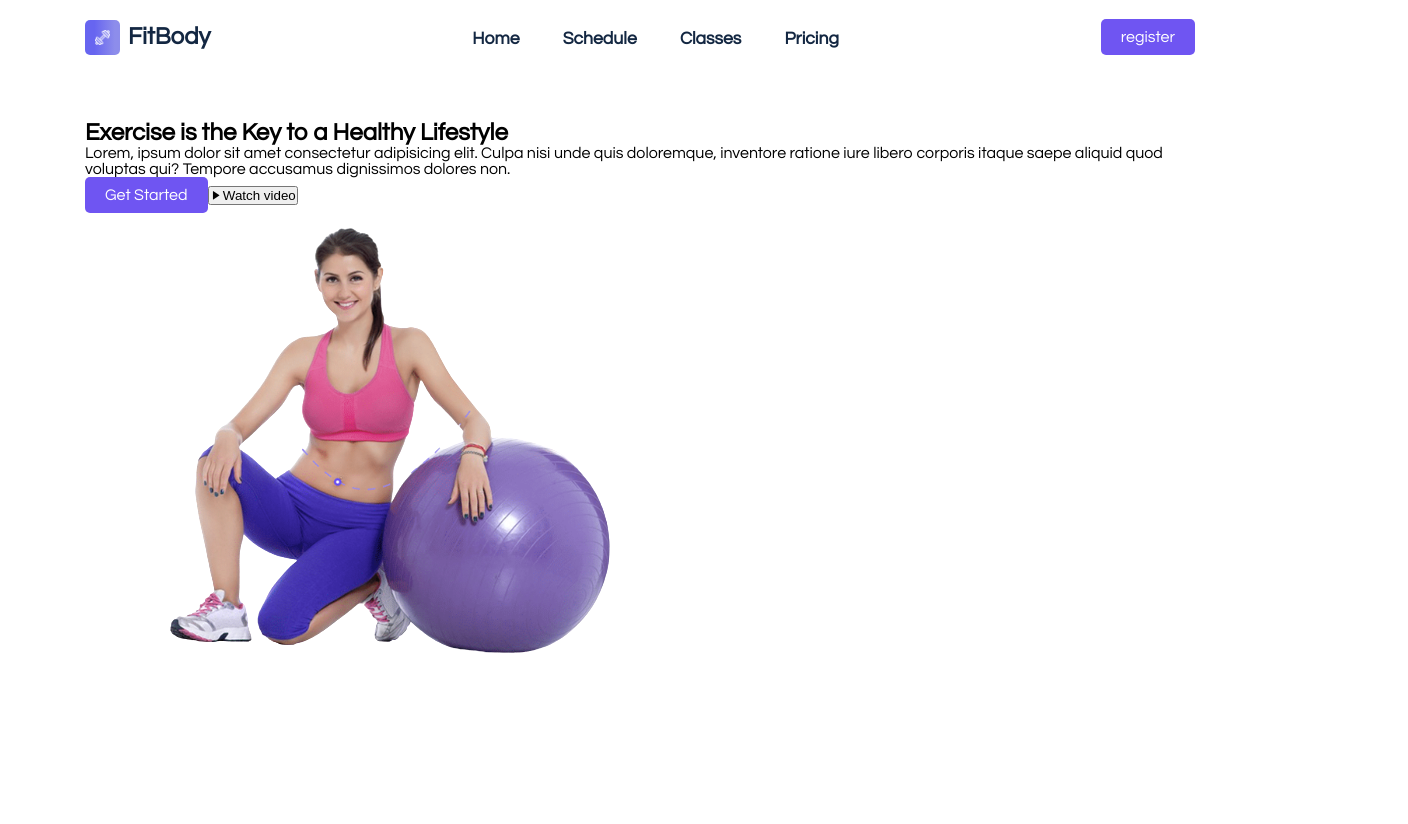
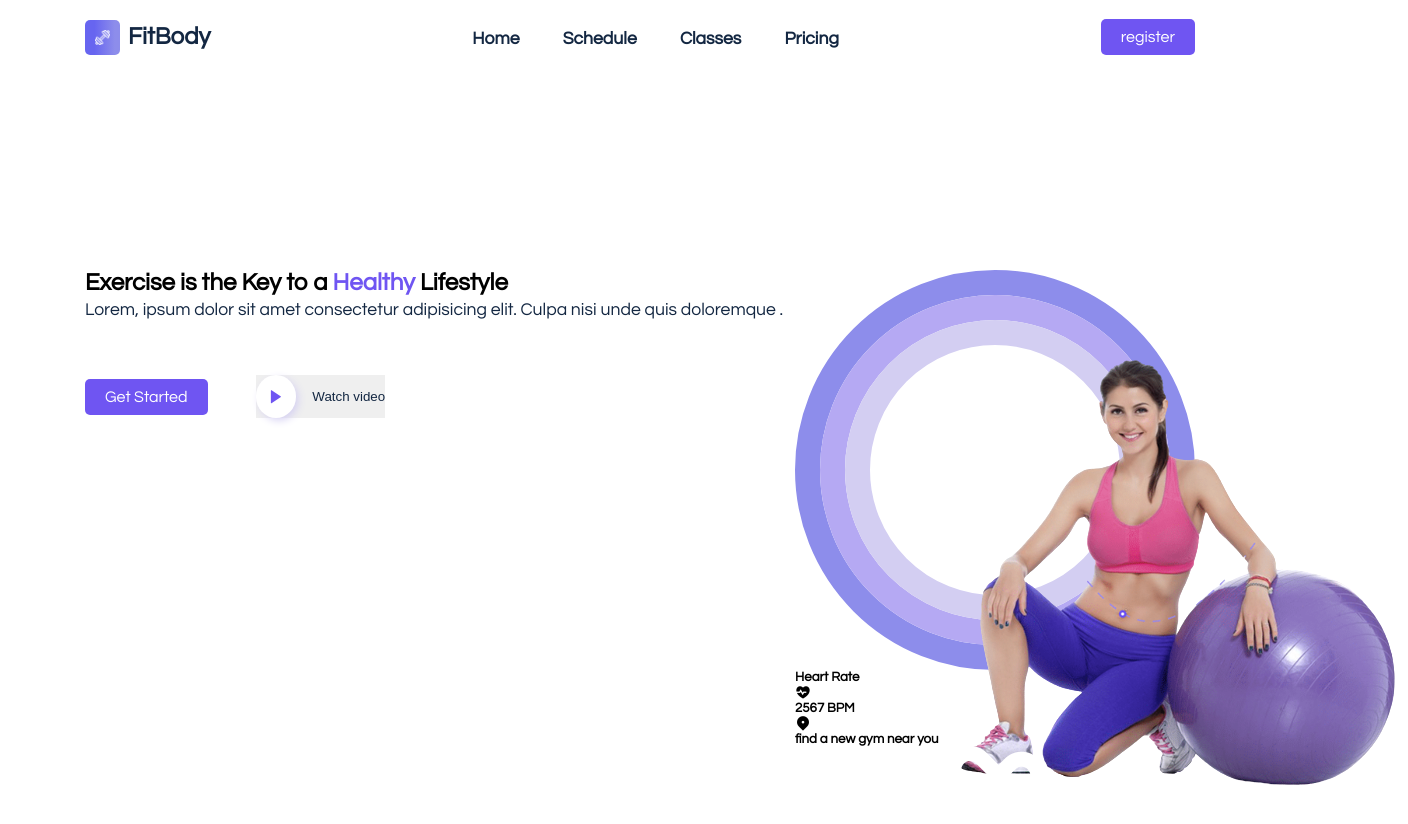
Before and after one commit to mariaemf/gym-website-reactjs, a React (Create React App) app: page / in a window 1280 px wide. Shown: the top 824 px of the page, 1408 px wide, since content can reach past the window. Before the commit the page ends 800 px from the top, so only its background shows below. Built offline with nearby package versions, Linux system fonts and the light colour scheme.

Commit message:
development od page hero stylizations, divs abd className incremetation

```diff
--- a/src/components/UI/Hero.js
+++ b/src/components/UI/Hero.js
@@ -1,5 +1,7 @@
 import React from "react";
+import dumbleIcon from "../../assets/img/dumble.png";
 import heroImg from "../../assets/img/gym-02.png";
+import "../../styles/hero.css";
 
 const Hero = () => {
   return (
@@ -15,14 +17,12 @@ const Hero = () => {
 
             <p>
               Lorem, ipsum dolor sit amet consectetur adipisicing elit. Culpa
-              nisi unde quis doloremque, inventore ratione iure libero corporis
-              itaque saepe aliquid quod voluptas qui? Tempore accusamus
-              dignissimos dolores non.
+              nisi unde quis doloremque .
             </p>
 
-            <div className="hero-btns">
+            <div className="hero__btns">
               <button className="register__btn">Get Started </button>
-              <button className="watch_btn">
+              <button className="watch__btn">
                 <span>
                   <i class="ri-play-fill"></i>
                 </span>
@@ -43,6 +43,22 @@ const Hero = () => {
                   </div>
                 </div>
               </div>
+              <div className="heart__rate">
+                <h5>Heart Rate</h5>
+                <span>
+                  <i class="ri-heart-pulse-fill"></i>
+                </span>
+                <h5>2567 BPM</h5>
+              </div>
+              <div className="gym__location">
+                <span>
+                  <i class="ri-map-pin-2-fill"></i>
+                </span>
+                <h5>find a new gym near you</h5>
+              </div>
+              <div className="duble__icon">
+                <img src={dumbleIcon} alt="" />
+              </div>
             </div>
           </div>
         </div>
--- /dev/null
+++ b/src/styles/hero.css
@@ -0,0 +1,75 @@
+.hero__wrapper {
+  display: flex;
+  justify-content: space-between;
+  padding-top: 150px;
+}
+
+
+.hero__content .section__title {
+  font-stretch: 3rem;
+  padding-left: 60px;
+  line-height: 60px;
+  margin-bottom: 20px;
+}
+
+.highlights {
+  color: var(--primary-color);
+}
+
+.hero__content p {
+  font-size: 1.1rem;
+  color: var(--heading-color);
+  margin-bottom: 50px;
+  line-height: 30px;
+}
+
+.hero__btns {
+  display: flex;
+  align-items: center;
+  column-gap: 3rem;
+}
+
+.watch__btn {
+  border: none;
+  outline: none;
+  display: flex;
+  align-items: center;
+  column-gap: 1rem;
+  color: var(--heading-color);
+  font-style: 1rem;
+  font-weight: 500;
+  cursor: pointer;
+}
+
+.watch__btn span {
+  background: #fff;
+  border-radius: 50%;
+  padding: 10px;
+  color: var(--primary-color);
+  font-size: 1.3rem;
+  display: flex;
+  align-items: center;
+  justify-content: center;
+  box-shadow: 3px 3px 8px -1px #d3cef2;
+}
+
+.box-01 {
+  width: 400px;
+  height: 400px;
+  border-radius: 100%;
+  border: 25px solid rgba(141, 141, 235, 1);
+}
+
+.box-02 {
+  width: 350px;
+  height: 350px;
+  border-radius: 100%;
+  border: 25px solid #b5a9f3;
+}
+
+.box-03 {
+  width: 300px;
+  height: 300px;
+  border-radius: 100%;
+  border: 25px solid #d3cef2;
+}
```
